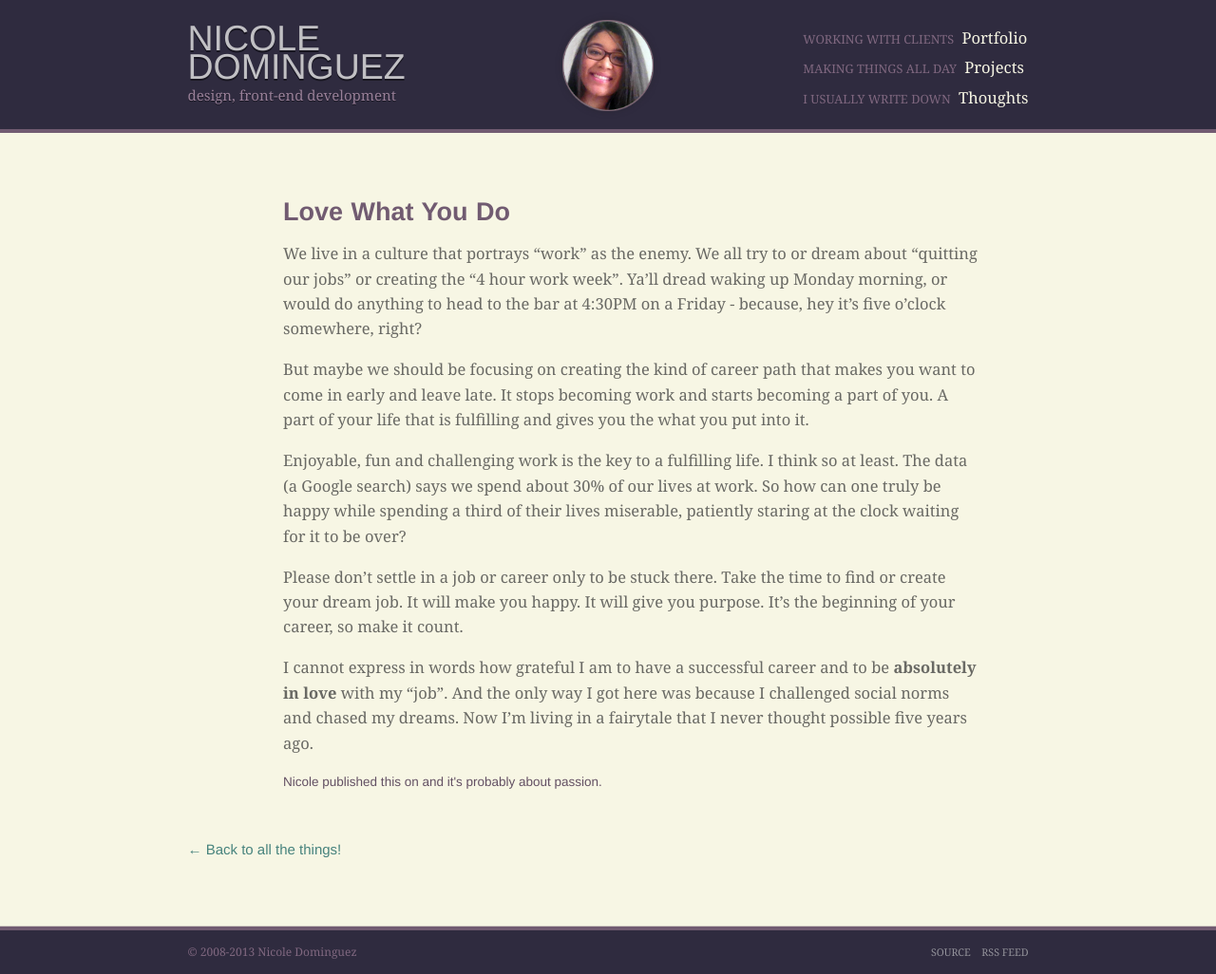
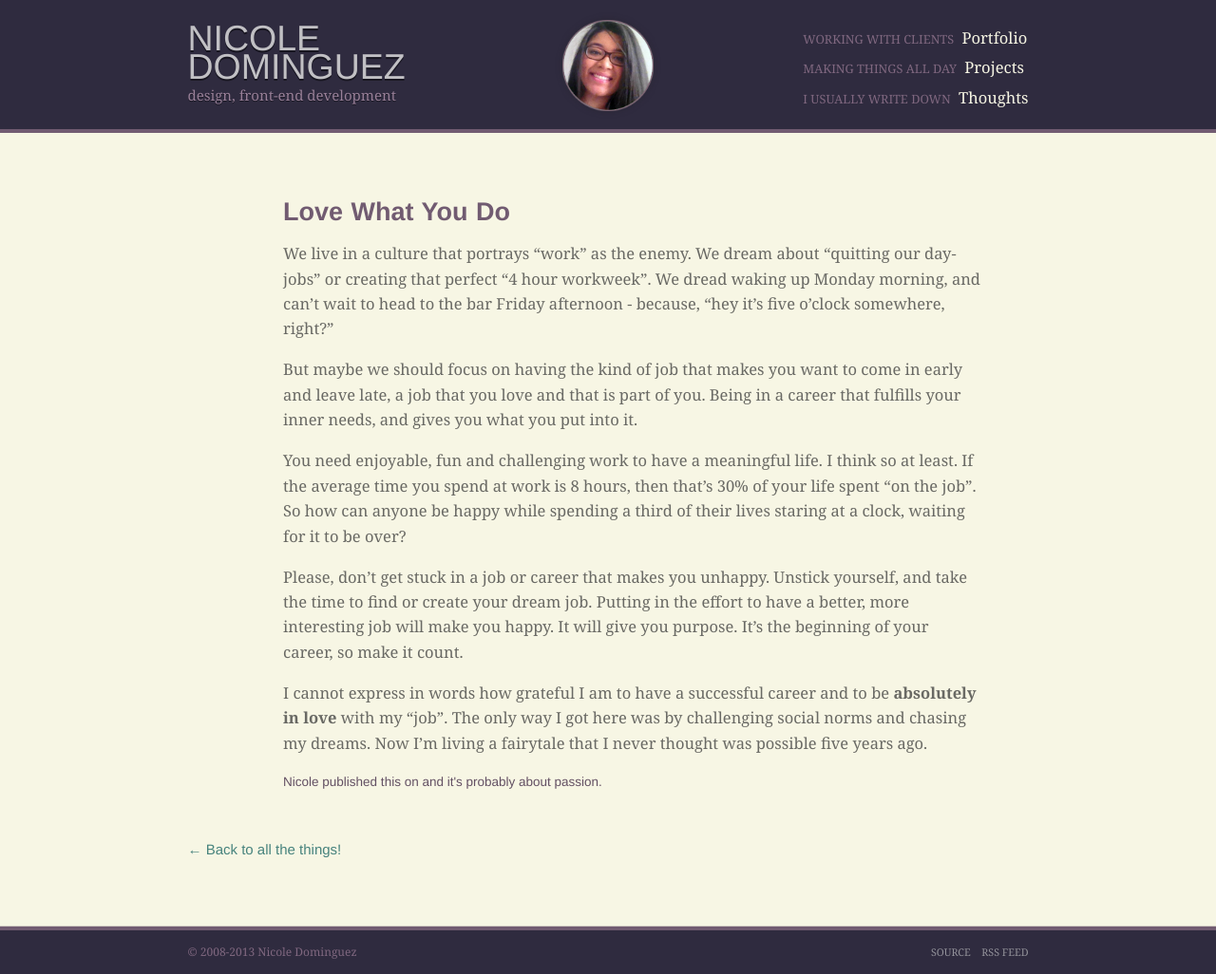
Before and after one commit to sodevious/sodevious.github.io, a Jekyll site: the page built from _posts/2013-11-30-love-what-you-do.md, in a window 1280 px wide. Shown: the whole page at 95% size. Built offline with Jekyll 4.4.1, drawn with Linux system fonts in a browser that asks for light colours; Markdown is read by kramdown in place of the engine named in the settings.

Commit message:
An alternate universe blog post

```diff
--- a/_posts/2013-11-30-love-what-you-do.md
+++ b/_posts/2013-11-30-love-what-you-do.md
@@ -6,12 +6,12 @@ categories: thoughts
 tag: passion
 ---
 
-We live in a culture that portrays “work” as the enemy. We all try to or dream about "quitting our jobs" or creating the "4 hour work week". Ya’ll dread waking up Monday morning, or would do anything to head to the bar at 4:30PM on a Friday - because, hey it’s five o’clock somewhere, right?
+We live in a culture that portrays “work” as the enemy. We dream about "quitting our day-jobs" or creating that perfect "4 hour workweek". We dread waking up Monday morning, and can't wait to head to the bar Friday afternoon - because, "hey it’s five o’clock somewhere, right?"
 
-But maybe we should be focusing on creating the kind of career path that makes you want to come in early and leave late. It stops becoming work and starts becoming a part of you. A part of your life that is fulfilling and gives you the what you put into it.
+But maybe we should focus on having the kind of job that makes you want to come in early and leave late, a job that you love and that is part of you. Being in a career that fulfills your inner needs, and gives you what you put into it.
 
-Enjoyable, fun and challenging work is the key to a fulfilling life. I think so at least. The data (a Google search) says we spend about 30% of our lives at work. So how can one truly be happy while spending a third of their lives miserable, patiently staring at the clock waiting for it to be over?
+You need enjoyable, fun and challenging work to have a meaningful life. I think so at least. If the average time you spend at work is 8 hours, then that's 30% of your life spent "on the job". So how can anyone be happy while spending a third of their lives staring at a clock, waiting for it to be over?
 
-Please don't settle in a job or career only to be stuck there. Take the time to find or create your dream job. It will make you happy. It will give you purpose. It's the beginning of your career, so make it count.
+Please, don't get stuck in a job or career that makes you unhappy. Unstick yourself, and take the time to find or create your dream job. Putting in the effort to have a better, more interesting job will make you happy. It will give you purpose. It's the beginning of your career, so make it count.
 
-I cannot express in words how grateful I am to have a successful career and to be **absolutely in love** with my "job". And the only way I got here was because I challenged social norms and chased my dreams. Now I'm living in a fairytale that I never thought possible five years ago.
+I cannot express in words how grateful I am to have a successful career and to be **absolutely in love** with my "job". The only way I got here was by challenging social norms and chasing my dreams. Now I'm living a fairytale that I never thought was possible five years ago.
```
